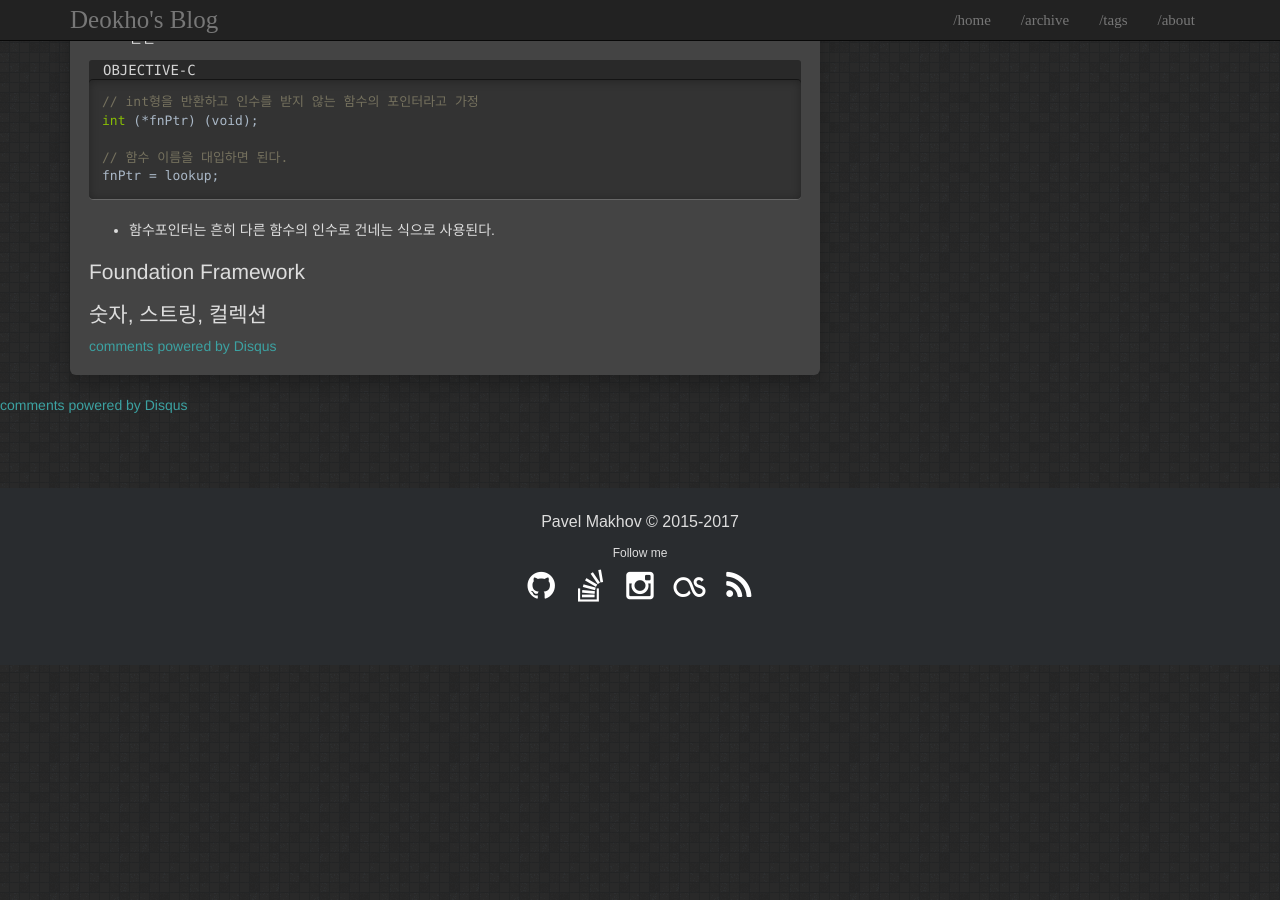
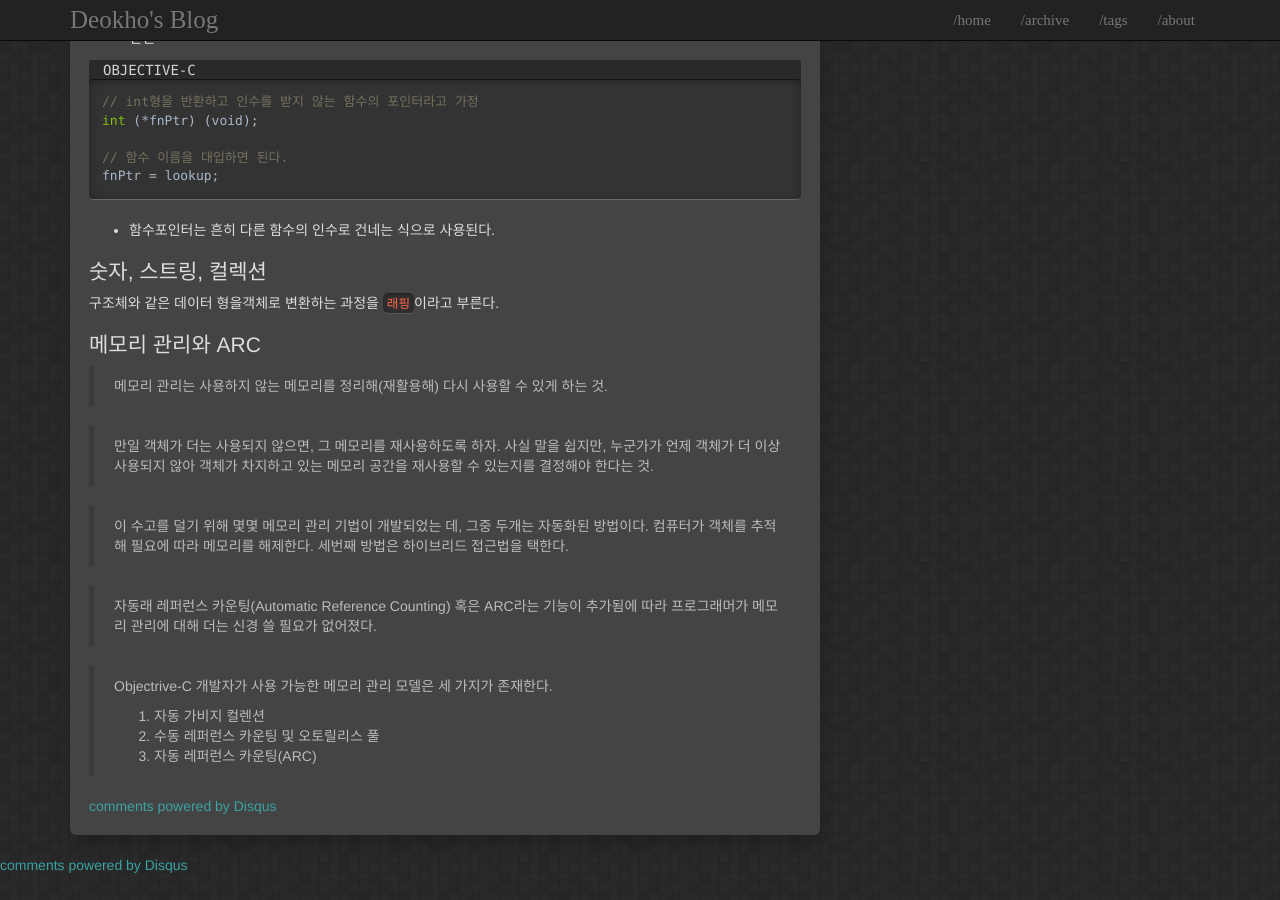
Before and after one commit to LeeDeokho/LeeDeokHo.github.io, a Jekyll site: the page built from _posts/2018-03-13-Programming-ObjC.md, in a window 1280 px wide and 900 px high, scrolled down 4178 px. Built offline with Jekyll 4.4.1, drawn with Linux system fonts in a browser that asks for light colours; comment, search, counter and statistics services are not loaded; before the commit the page ends 4843 px from its top, so only the background shows below that.

Commit message:
update objc

```diff
--- a/_posts/2018-03-13-Programming-ObjC.md
+++ b/_posts/2018-03-13-Programming-ObjC.md
@@ -236,7 +236,21 @@ fnPtr = lookup;
 - 함수포인터는 흔히 다른 함수의 인수로 건네는 식으로 사용된다.
 
 
-## Foundation Framework
+## 숫자, 스트링, 컬렉션
 
+구조체와 같은 데이터 형을객체로 변환하는 과정을 `래핑`이라고 부른다.
 
-## 숫자, 스트링, 컬렉션
+## 메모리 관리와 ARC
+
+>메모리 관리는 사용하지 않는 메모리를 정리해(재활용해) 다시 사용할 수 있게 하는 것.
+
+>만일 객체가 더는 사용되지 않으면, 그 메모리를 재사용하도록 하자. 사실 말을 쉽지만, 누군가가 언제 객체가 더 이상 사용되지 않아 객체가 차지하고 있는 메모리 공간을 재사용할 수 있는지를 결정해야 한다는 것.
+
+>이 수고를 덜기 위해 몇몇 메모리 관리 기법이 개발되었는 데, 그중 두개는 자동화된 방법이다. 컴퓨터가 객체를 추적해 필요에 따라 메모리를 해제한다. 세번째 방법은 하이브리드 접근법을 택한다.
+
+> 자동래 레퍼런스 카운팅(Automatic Reference Counting) 혹은 ARC라는 기능이 추가됨에 따라 프로그래머가 메모리 관리에 대해 더는 신경 쓸 필요가 없어졌다.
+
+> Objectrive-C 개발자가 사용 가능한 메모리 관리 모델은 세 가지가 존재한다.
+>1. 자동 가비지 컬렌션
+>2. 수동 레퍼런스 카운팅 및 오토릴리스 풀
+>3. 자동 레퍼런스 카운팅(ARC)
```
